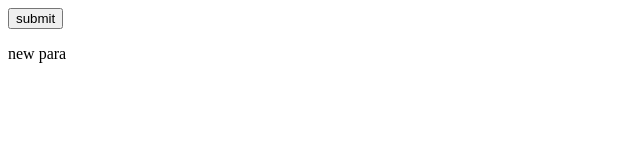
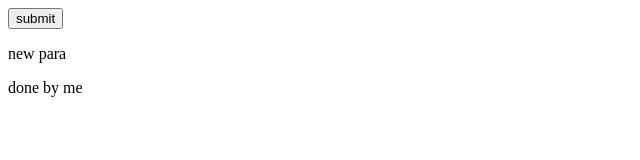
Before and after one commit to Shamyukth/gitassign, a plain HTML site: page index.html in a window 1280 px wide. Shown: the full height of the page, 0-640 px from the left. Drawn offline with Linux system fonts and the light colour scheme.

Commit message:
footer added index

```diff
--- a/index.html
+++ b/index.html
@@ -8,5 +8,6 @@
 <body>
     <button>submit</button>
     <p>new para</p>
+    <footer>done by me</footer>
 </body>
 </html>
```
